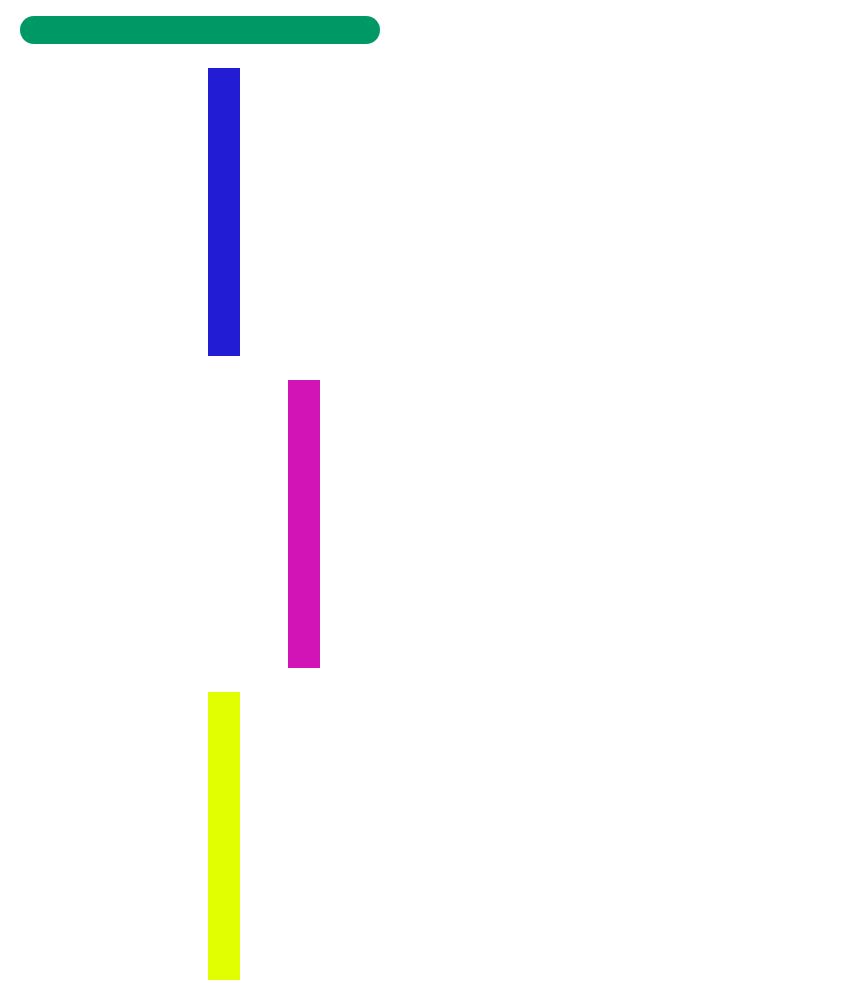
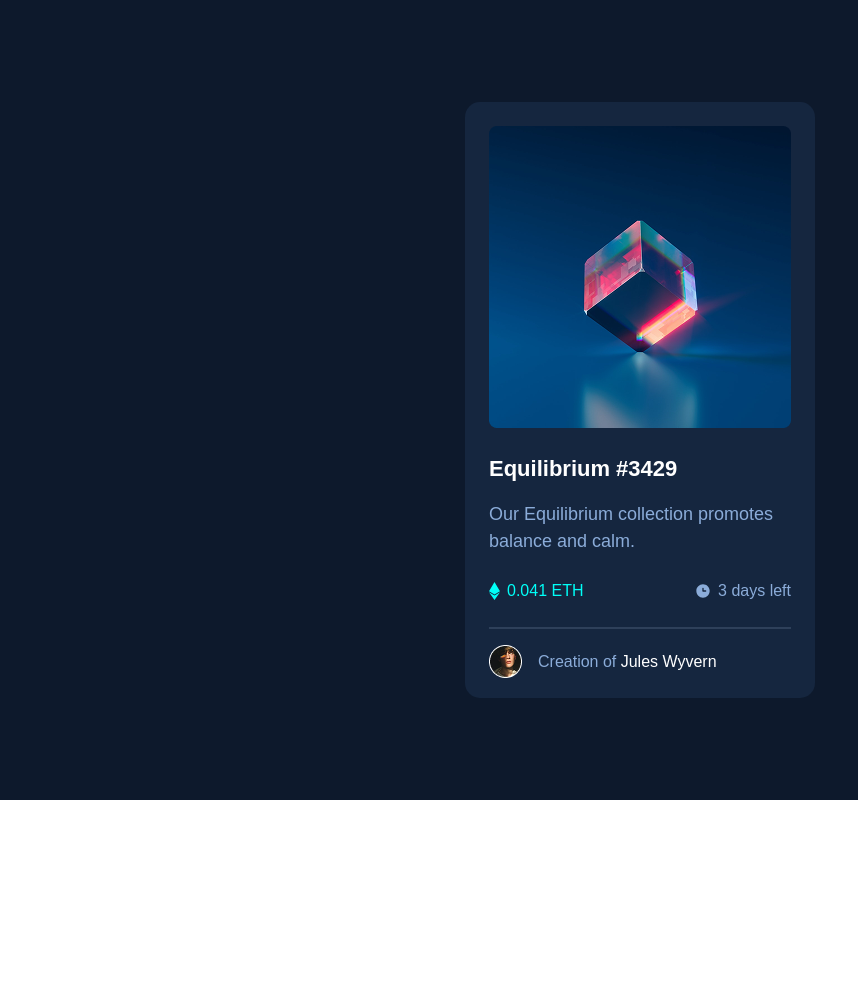
Before and after one commit to magdachikhr-hub/tailwind_practice, a website: page index.html in a window 1280 px wide. Shown: the top 983 px of the page, without its empty margins (0-858 px from the left). After the commit the page ends 800 px from the top, so only its background shows below. Drawn offline with Linux system fonts and the light colour scheme.

Commit message:
Equilibrium card

```diff
--- a/index.html
+++ b/index.html
@@ -7,11 +7,73 @@
     <link rel="stylesheet" href="./output.css" />
   </head>
   <body>
-    <div class="h-7 w-90 bg-emerald-600 rounded-4xl mt-4 ml-5"></div>
-    <div class="bg-[#221cd4] w-8 h-72 mt-6 ml-52"></div>
-    <div class="bg-[#d214b6] w-8 h-72 mt-6 ml-72"></div>
-    <div class="bg-[#e1ff00] w-8 h-72 mt-6 ml-52"></div>
-    <div class="bg-[#0af038] w-8 h-72 mt-6 ml-72"></div>
-    <div class="bg-[#ff0000] w-8 h-72 mt-6 ml-52"></div>
+    <main class="bg-[#0D192C] flex items-center justify-center h-screen">
+      <div
+        class="bg-[#15263F] p-6 flex flex-col rounded-[15px] w-[350px] h-[596px]"
+      >
+        <img src="./Rectangle Copy (5).png" alt="" />
+        <div>
+          <h2 class="text-[#FFFFFF] text-[22px] font-semibold mt-6 mb-[16px]">
+            Equilibrium #3429
+          </h2>
+          <p class="text-[#8BACD9] text-[18px] font-light mb-6">
+            Our Equilibrium collection promotes balance and calm.
+          </p>
+          <div
+            class="flex justify-between border-b-[#2E405A] border-b-[2px] pb-6"
+          >
+            <span class="flex items-center gap-[7px] text-[#00FFF8]"
+              ><svg
+                width="11"
+                height="18"
+                viewBox="0 0 11 18"
+                fill="none"
+                xmlns="http://www.w3.org/2000/svg"
+              >
+                <path
+                  fill-rule="evenodd"
+                  clip-rule="evenodd"
+                  d="M5.5 0L10.9961 9.16875L5.5 12.4312L0 9.16875L5.5 0ZM11 10.2165L5.5 18L0 10.2165L5.5 13.479L11 10.2165Z"
+                  fill="#00FFF8"
+                />
+              </svg>
+              0.041 ETH</span
+            >
+            <span class="flex items-center gap-[7px] text-[#8BACD9]">
+              <svg
+                width="16"
+                height="16"
+                viewBox="0 0 16 16"
+                fill="none"
+                xmlns="http://www.w3.org/2000/svg"
+              >
+                <rect
+                  opacity="0.01"
+                  x="16"
+                  y="16"
+                  width="16"
+                  height="16"
+                  transform="rotate(180 16 16)"
+                  fill="black"
+                />
+                <path
+                  fill-rule="evenodd"
+                  clip-rule="evenodd"
+                  d="M1.33334 7.99999C1.33334 4.3181 4.31811 1.33333 8.00001 1.33333C9.76812 1.33333 11.4638 2.03571 12.7141 3.28595C13.9643 4.53619 14.6667 6.23188 14.6667 7.99999C14.6667 11.6819 11.6819 14.6667 8.00001 14.6667C4.31811 14.6667 1.33334 11.6819 1.33334 7.99999ZM8.00001 8.66666H10.6667C11.0349 8.66666 11.3333 8.36818 11.3333 7.99999C11.3333 7.6318 11.0349 7.33333 10.6667 7.33333H8.66668V5.33333C8.66668 4.96514 8.3682 4.66666 8.00001 4.66666C7.63182 4.66666 7.33334 4.96514 7.33334 5.33333V7.99999C7.33334 8.36818 7.63182 8.66666 8.00001 8.66666Z"
+                  fill="#8BACD9"
+                />
+              </svg>
+              3 days left</span
+            >
+          </div>
+          <div class="flex items-center gap-4 pt-4">
+            <img src="./Oval (1).png" alt="" />
+            <p class="text-[#8BACD9]">
+              Creation of<span class="text-[#FFFFFF]"> Jules Wyvern</span>
+            </p>
+          </div>
+        </div>
+      </div>
+    </main>
   </body>
 </html>
--- a/input.css
+++ b/input.css
@@ -1,5 +1,7 @@
 @import "tailwindcss";
+@import url("https://fonts.googleapis.com/css2?family=Outfit:wght@100..900&display=swap");
 
 * {
   box-sizing: border-box;
+  font-family: "Outfit", sans-serif;
 }
```
Also changed, not shown: Oval (1).png (added), Rectangle Copy (5).png (added), output.css.
